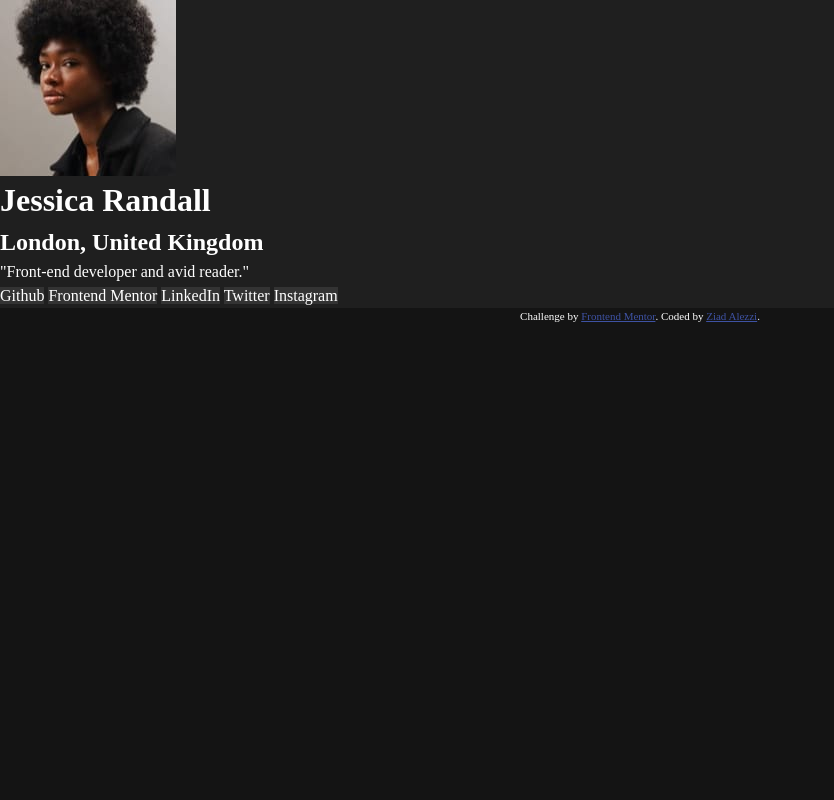
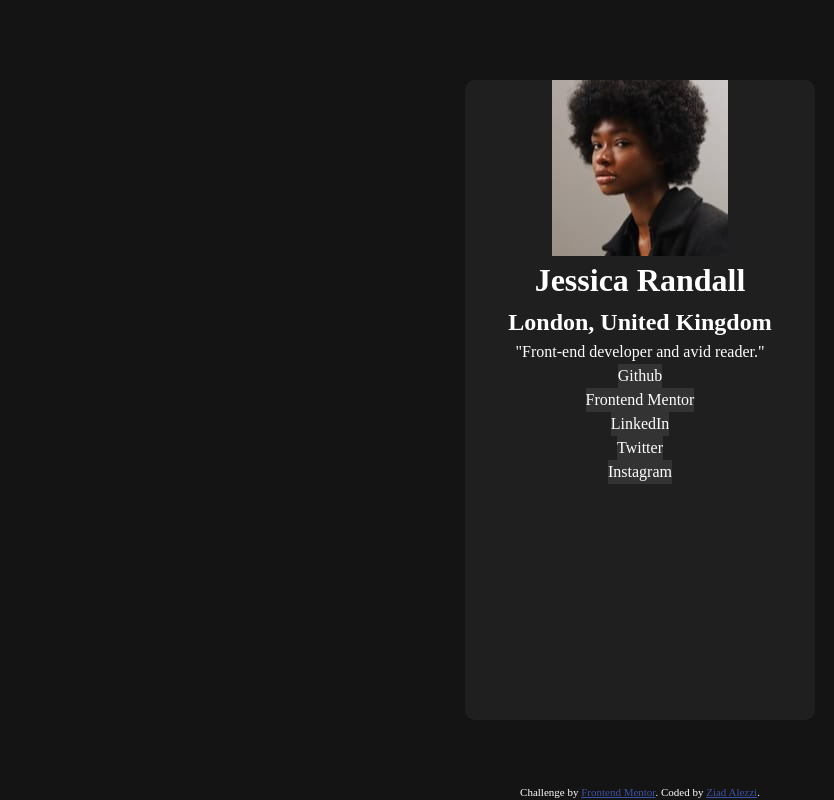
Before and after one commit to lucirie/Social-Links, a plain HTML site: page index.html in a window 1280 px wide. Shown: the whole page, without its empty margins (0-834 px from the left). Drawn offline with Linux system fonts and the light colour scheme.

Commit message:
Styled the outer container centered it using grid, and centered items inside of the container with flexbox

```diff
--- a/index.html
+++ b/index.html
@@ -9,7 +9,7 @@
   <title>Social links profile</title>
 
   <style>
-    .attribution { font-size: 11px; text-align: center; }
+    .attribution { font-size: 11px; text-align: center; position: fixed; bottom: 0; }
     .attribution a { color: hsl(228, 45%, 44%); }
   </style>
 </head>
--- a/styles.css
+++ b/styles.css
@@ -1,10 +1,22 @@
 body {
   background-color: #141414;
   color: white;
+  display: grid;
+  place-items: center;
+  min-height: 100vh;
 }
 
 .container {
+  display: flex;
+  flex-direction: column;
+  align-items: center;
   background-color: #1F1F1F;
+  max-height: 700px;
+  max-width: 350px;
+  height: 80%;
+  width: 90%;
+  border-radius: 10px;
+
 }
 
 .links {
```
